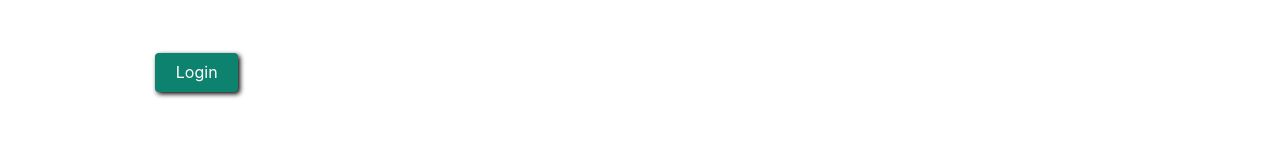
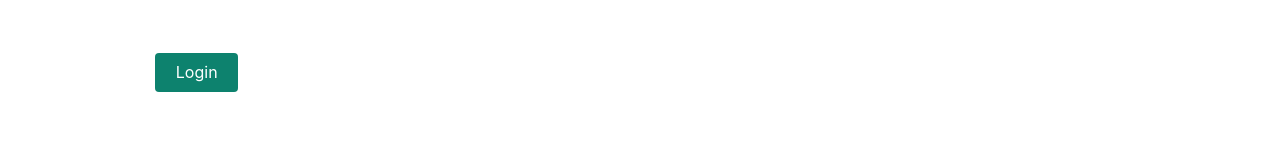
Before and after one commit to Ritika-patel/DevConnector, a React (Create React App) app in the folder client/: page /login in a window 1280 px wide. Shown: the part 310-453 px from the top of the page. Built offline with nearby package versions, Linux system fonts and the light colour scheme; no server answers.

Commit message:
css-updated-2

```diff
--- a/client/src/App.css
+++ b/client/src/App.css
@@ -66,7 +66,7 @@
   font-size: 22px;
   font-weight: 900;
   text-align: center;
-  color: rgb(13,130,110);
+  color: grey;
 }
 
 .search__input {
@@ -240,7 +240,8 @@
 }
 
 .btn,
-.btn-1 {
+.btn-1,
+.btn-landing {
   display: inline-block;
   background: var(--light-color);
   color: #333;
@@ -271,7 +272,7 @@
   right:31.5px;
 }
 
-.btn {
+.btn-landing {
   box-shadow: 2px 2px 5px black;
 }
 
--- a/client/src/components/layout/Landing.js
+++ b/client/src/components/layout/Landing.js
@@ -19,10 +19,10 @@
             other developers
           </p>
           <div className='buttons'>
-            <Link to='/register' className='btn btn-primary'>
+            <Link to='/register' className='btn-landing btn-primary'>
               Sign Up
             </Link>
-            <Link to='/login' className='btn btn-light'>
+            <Link to='/login' className='btn-landing btn-light'>
               Login
             </Link>
           </div>
```
